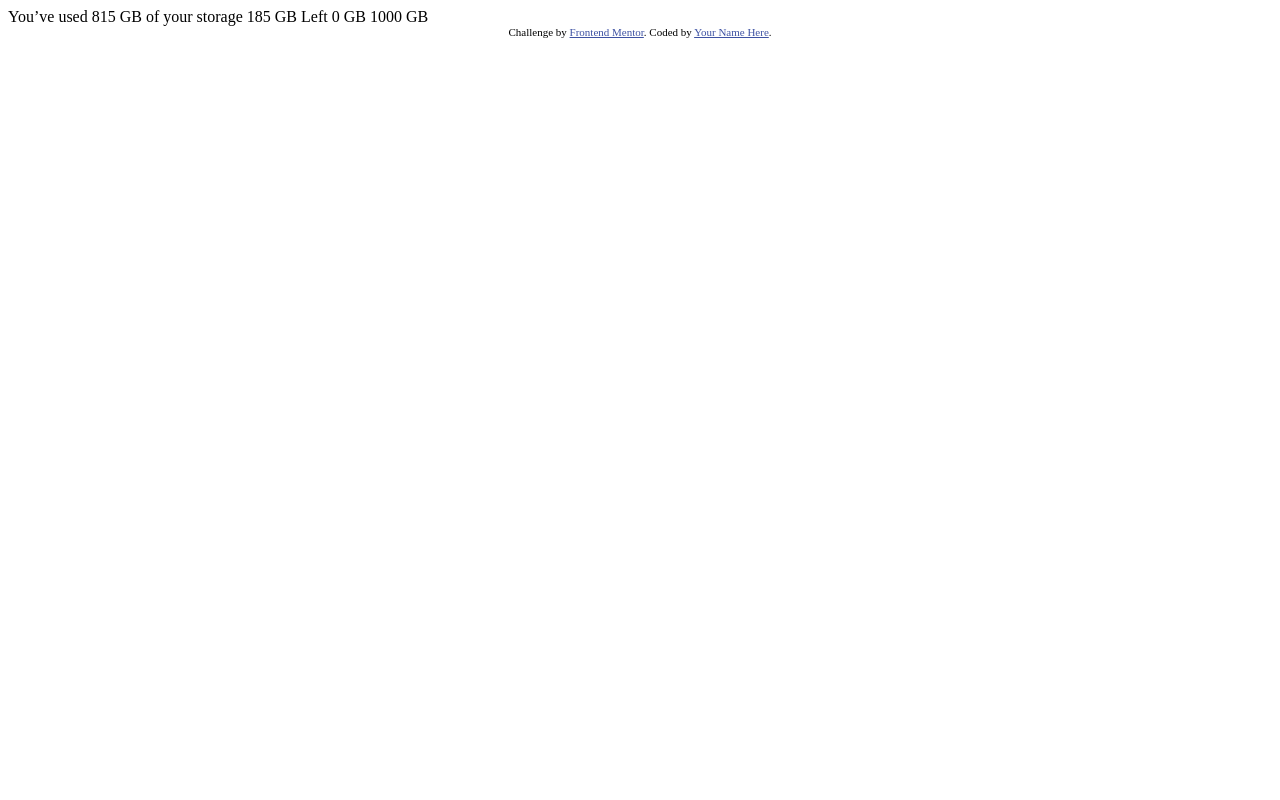
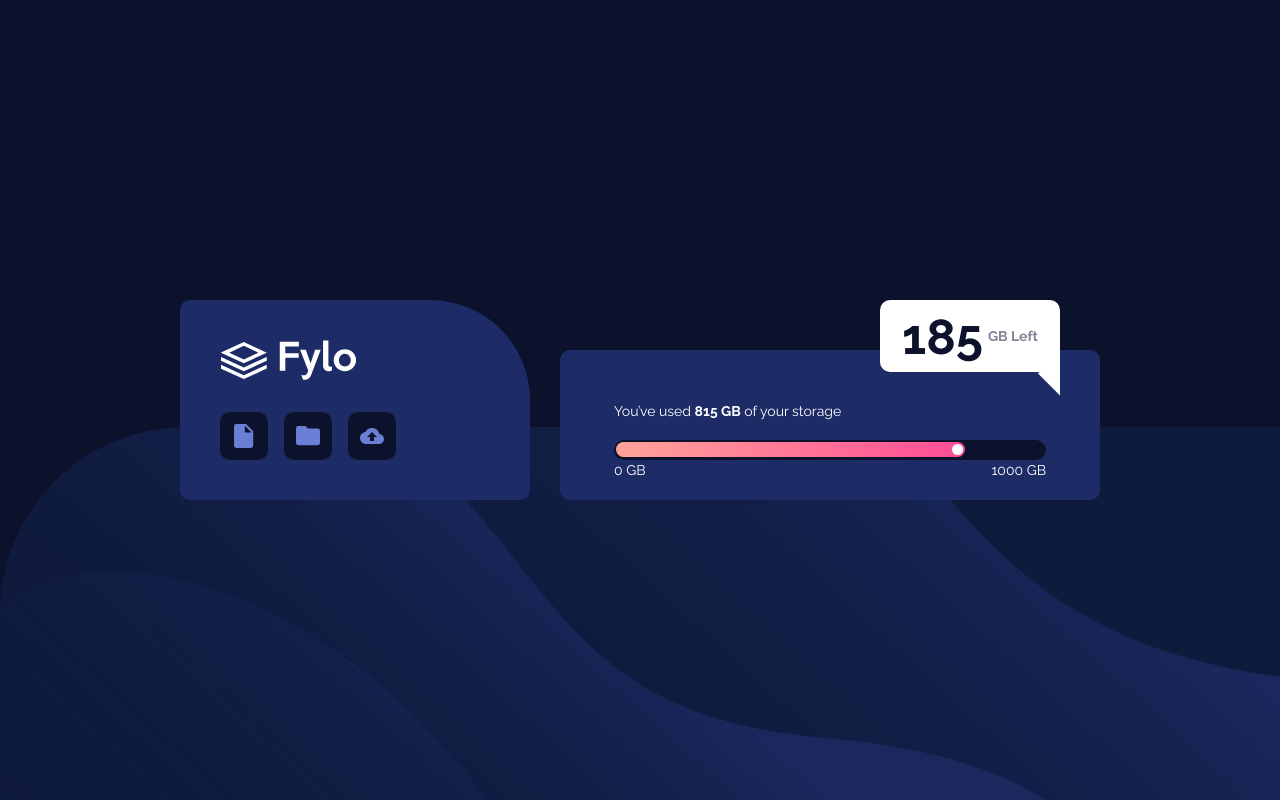
Before and after one commit to leighton1323/fylo-data-storage, a plain HTML site: page index.html in a window 1280 px wide. Drawn offline with nearby package versions, Linux system fonts and the light colour scheme.

Commit message:
Final Push
Updated html and stylesheet. Removed old stylesheet.

```diff
--- /dev/null
+++ b/fylo.css
@@ -0,0 +1,201 @@
+html{
+	width: 100%;
+	height: 100%;
+}
+body{
+	font-family: 'Raleway', sans-serif;
+	font-size: 14px;
+	background-color: hsl(229, 57%, 11%);
+	color: white;
+	background-image: url(images/bg-desktop.png);
+	background-position: bottom right;
+	background-size: contain;
+	background-repeat: no-repeat;
+}
+.left{float: left;}
+.right{float: right;}
+.contain{display: flow-root;}
+
+.container{
+	height: 100%;
+	min-width: 375px;
+}
+.row{
+	height: 100%;
+}
+
+/* -----------Upload Side - Left Side----------- */
+.logo{
+	width: 136px;
+	height: 40px;
+	margin-bottom: 32px;
+	background-image: url(images/logo.svg);
+	background-position: center;
+	background-repeat: no-repeat;
+	background-size: contain;
+}
+.squareButtons{
+	float: left;
+	border: solid hsl(229, 57%, 11%) 12px;
+	height: 48px;
+ 	width: 48px;
+ 	margin-right: 16px;
+ 	background-color: hsl(229, 57%, 11%);
+ 	border-radius: 10px;
+ 	background-position: center;
+ 	background-repeat: no-repeat;
+ 	background-size: contain;
+}
+.newFile{background-image: url(images/icon-document.svg);}
+.newFolder{background-image: url(images/icon-folder.svg);}
+.newUpload{background-image: url(images/icon-upload.svg);}
+
+/* -----------Storage Side - Right Side----------- */
+.storageSide{
+	height: 200px;
+	min-width: 325px;
+
+}
+.gbNumber{
+	color: hsl(229, 57%, 11%);
+	font-weight: 700;
+	font-size: 3.5em;
+	vertical-align: middle;
+	z-index: 30;
+}
+.gbLeft{
+
+	color: hsl(229, 7%, 55%);
+	font-size: 1em;
+	font-weight: 700;
+	margin-left: 5px;
+	vertical-align: middle;
+}
+.availableSlider{
+	height: 20px;
+	border-radius: 10px;
+	padding: 2px;
+	background: hsl(229, 57%, 11%);
+}
+.usedSlider{
+	width: 81.5%;
+	height: 15px;
+	border-radius: 7.5px;
+	background: linear-gradient(0.25turn, hsl(6, 100%, 80%),hsl(335, 100%, 65%));
+	padding: 2px;
+}
+.dot{
+	float: right;
+	background-color: white;
+	height: 11px;
+	width: 11px;
+	border-radius: 50%;
+}
+
+/* -----------Mobile View----------- */
+@media screen and (max-width:991px){
+	body{
+		background-image: url(images/bg-mobile.png);
+		background-size: cover;
+		background-position: center;
+	}
+	.mobile-align-self-start{
+		align-self: flex-start!important;
+	}
+	.mobile-align-self-end{
+		align-self: flex-end!important;
+	}
+	.uploadBox{
+		height: 200px;
+		width: 100%;
+		min-width: 325px;
+		border-radius: 10px;
+		border-top-right-radius: 100px;
+		background-color: hsl(228, 56%, 26%);
+		padding: 40px;
+	}
+	.storageSide{
+		margin-top: 15px;
+	}
+	.messageBoxMobile{
+		height: 72px;
+		width: 50%;
+		min-width: 180px;
+		float: right;
+		position: relative;
+		top: -36px;
+		right: 25%;
+		background-color: white;
+		border-radius: 10px;
+		text-align: center;
+	}
+	h2{
+		margin-top: 2.5em;
+		font-size: 1em;
+		line-height: 2em;
+	}
+	.chatBubble{
+		display: none;
+	}
+	.dataBoxMobile{
+		width: 100%;
+		min-width: 325px;
+		height: 160px;
+		padding-left: 10%;
+		padding-right: 10%;
+		background: hsl(228, 56%, 26%);
+		border-radius: 10px;
+		text-align: center;
+		display: flow-root;
+	}
+}
+
+/* -----------Desktop View----------- */
+
+@media screen and (min-width:992px){
+	.uploadBox{
+		height: 200px;
+		width: 350px;
+		border-radius: 10px;
+		border-top-right-radius: 100px;
+		background-color: hsl(228, 56%, 26%);
+		padding: 40px;
+	}
+	.messageBox{
+		height: 72px;
+		width: 180px;
+		float: right;
+		position: relative;
+		top: -200px;
+		right: 40px;
+		background-color: white;
+		border-radius: 10px;
+		text-align: center;
+	}
+	h2{
+		margin-top: 40px;
+		font-size: 1em;
+		line-height: 3em;
+	}
+	.chatBubble{
+		width: 44px;
+		height: 44px;
+		clip-path: polygon(50% 50%, 100% 0%, 100% 100%);
+		background-color: white;
+		float: right;
+		top: -22px;
+		right: 0px;
+		position: relative;
+	}
+	.dataBox{
+		margin-top: 50px;
+		width: 100%;
+		min-width: 325px;
+		height: 150px;
+		padding-left: 10%;
+		padding-right: 10%;
+		background: hsl(228, 56%, 26%);
+		border-radius: 10px;
+		text-align: left;
+	}
+}
--- a/index.html
+++ b/index.html
@@ -2,30 +2,49 @@
 <html lang="en">
 <head>
   <meta charset="UTF-8">
-  <meta name="viewport" content="width=device-width, initial-scale=1.0"> <!-- displays site properly based on user's device -->
+  <meta name="viewport" content="width=device-width, initial-scale=1.0">
+  <link rel="icon" type="image/png" sizes="32x32" href="./images/favicon-32x32.png">
+  <link href="https://fonts.googleapis.com/css2?family=Raleway:wght@400;700&display=swap" rel="stylesheet">
+  <link rel="stylesheet" href="https://stackpath.bootstrapcdn.com/bootstrap/4.5.2/css/bootstrap.min.css" integrity="sha384-JcKb8q3iqJ61gNV9KGb8thSsNjpSL0n8PARn9HuZOnIxN0hoP+VmmDGMN5t9UJ0Z" crossorigin="anonymous">
+  <link rel="stylesheet" type="text/css" href="fylo.css">
 
-  <link rel="icon" type="image/png" sizes="32x32" href="./images/favicon-32x32.png">
+  <title>Frontend | Fylo Data Storage</title>
+</head>
+<body class="container">
+  <div class="row justify-content-center align-items-center">
+    <!-- Left Upload Side -->
+    <div class="col-12 col-lg-4  mobile-align-self-end">
+      <div class="uploadBox right">
+        <div class="logo"></div>
+        <div class="contain">
+            <div class="squareButtons newFile"></div>
+            <div class="squareButtons newFolder"></div>
+            <div class="squareButtons newUpload"></div>
+        </div>
+      </div>
+    </div>
+    <!--Right Storage Side -->
+    <div class="col-12 col-lg-6 mobile-align-self-start">
+      <div class="storageSide contain ">
+        <div class="contain dataBoxMobile dataBox">
+          <div><h2>You’ve used <strong>815 GB</strong> of your storage</h2></div>
+          <div class="availableSlider">
+              <div class="usedSlider">
+                <div class="dot"></div>
+              </div>
+          </div>
+          <div class="left">0 GB</div><div class="right">1000 GB</div>
+        </div>
+        <div class="messageBoxMobile messageBox">
+          <div><span class="gbNumber">185</span><span class="gbLeft">GB Left</span></div>
+          <div class="chatBubble"></div>
+        </div>
+      </div>
+    </div>
+  </div>
 
-  <title>Frontend Mentor | Fylo data storage component</title>
-
-  <!-- Feel free to remove these styles or customise in your own stylesheet 👍 -->
-  <style>
-    .attribution { font-size: 11px; text-align: center; }
-    .attribution a { color: hsl(228, 45%, 44%); }
-  </style>
-</head>
-<body>
-
-  You’ve used 815 GB of your storage
-
-  185 GB Left
-
-  0 GB
-  1000 GB
-
-  <div class="attribution">
-    Challenge by <a href="https://www.frontendmentor.io?ref=challenge" target="_blank">Frontend Mentor</a>.
-    Coded by <a href="#">Your Name Here</a>.
-  </div>
+  <script src="https://code.jquery.com/jquery-3.5.1.slim.min.js" integrity="sha384-DfXdz2htPH0lsSSs5nCTpuj/zy4C+OGpamoFVy38MVBnE+IbbVYUew+OrCXaRkfj" crossorigin="anonymous"></script>
+  <script src="https://cdn.jsdelivr.net/npm/popper.js@1.16.1/dist/umd/popper.min.js" integrity="sha384-9/reFTGAW83EW2RDu2S0VKaIzap3H66lZH81PoYlFhbGU+6BZp6G7niu735Sk7lN" crossorigin="anonymous"></script>
+  <script src="https://stackpath.bootstrapcdn.com/bootstrap/4.5.2/js/bootstrap.min.js" integrity="sha384-B4gt1jrGC7Jh4AgTPSdUtOBvfO8shuf57BaghqFfPlYxofvL8/KUEfYiJOMMV+rV" crossorigin="anonymous"></script>
 </body>
 </html>
```
